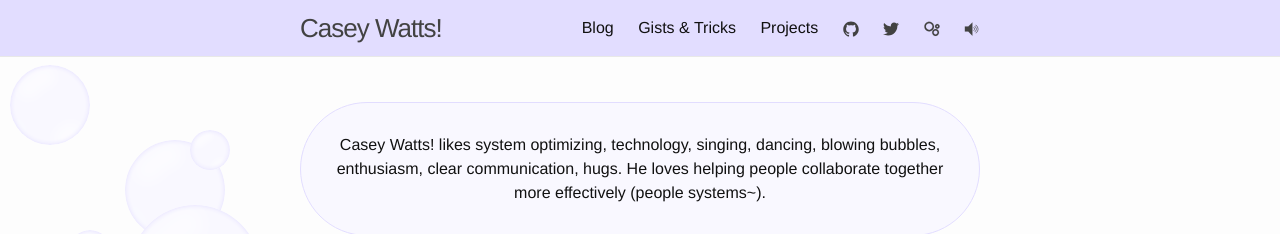
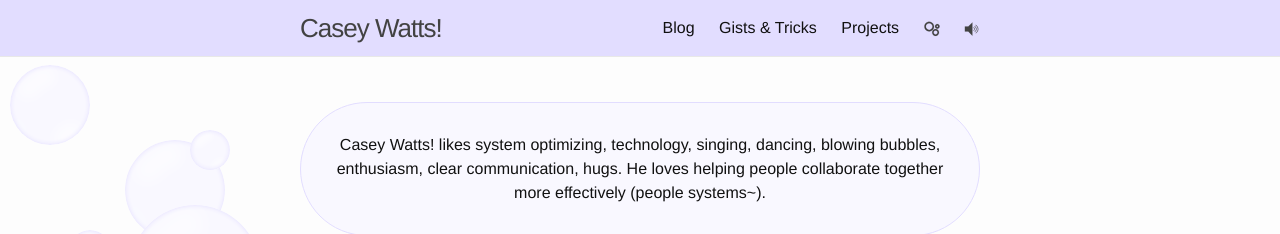
Before and after one commit to caseywatts/caseywatts.github.io, a Jekyll site: the page built from index.html, in a window 1280 px wide. Shown: the top 234 px of the page. Built offline with Jekyll 4.4.1, drawn with Linux system fonts in a browser that asks for light colours.

Commit message:
remove twitter and github from header

```diff
--- a/_includes/header.html
+++ b/_includes/header.html
@@ -20,23 +20,6 @@
           {% endif %}
         {% endfor %}
 
-        <a href="https://github.com/{{ site.github_username }}" class="page-link">
-          <span class="icon  icon--github">
-            <svg viewBox="0 0 16 16">
-              <path fill="#828282" d="M7.999,0.431c-4.285,0-7.76,3.474-7.76,7.761 c0,3.428,2.223,6.337,5.307,7.363c0.388,0.071,0.53-0.168,0.53-0.374c0-0.184-0.007-0.672-0.01-1.32 c-2.159,0.469-2.614-1.04-2.614-1.04c-0.353-0.896-0.862-1.135-0.862-1.135c-0.705-0.481,0.053-0.472,0.053-0.472 c0.779,0.055,1.189,0.8,1.189,0.8c0.692,1.186,1.816,0.843,2.258,0.645c0.071-0.502,0.271-0.843,0.493-1.037 C4.86,11.425,3.049,10.76,3.049,7.786c0-0.847,0.302-1.54,0.799-2.082C3.768,5.507,3.501,4.718,3.924,3.65 c0,0,0.652-0.209,2.134,0.796C6.677,4.273,7.34,4.187,8,4.184c0.659,0.003,1.323,0.089,1.943,0.261 c1.482-1.004,2.132-0.796,2.132-0.796c0.423,1.068,0.157,1.857,0.077,2.054c0.497,0.542,0.798,1.235,0.798,2.082 c0,2.981-1.814,3.637-3.543,3.829c0.279,0.24,0.527,0.713,0.527,1.437c0,1.037-0.01,1.874-0.01,2.129 c0,0.208,0.14,0.449,0.534,0.373c3.081-1.028,5.302-3.935,5.302-7.362C15.76,3.906,12.285,0.431,7.999,0.431z"/>
-            </svg>
-          </span>
-        </a>
-
-        <a href="https://twitter.com/{{ site.twitter_username }}" class="page-link">
-          <span class="icon  icon--twitter">
-            <svg viewBox="0 0 16 16">
-              <path fill="#828282" d="M15.969,3.058c-0.586,0.26-1.217,0.436-1.878,0.515c0.675-0.405,1.194-1.045,1.438-1.809
-              c-0.632,0.375-1.332,0.647-2.076,0.793c-0.596-0.636-1.446-1.033-2.387-1.033c-1.806,0-3.27,1.464-3.27,3.27 c0,0.256,0.029,0.506,0.085,0.745C5.163,5.404,2.753,4.102,1.14,2.124C0.859,2.607,0.698,3.168,0.698,3.767 c0,1.134,0.577,2.135,1.455,2.722C1.616,6.472,1.112,6.325,0.671,6.08c0,0.014,0,0.027,0,0.041c0,1.584,1.127,2.906,2.623,3.206 C3.02,9.402,2.731,9.442,2.433,9.442c-0.211,0-0.416-0.021-0.615-0.059c0.416,1.299,1.624,2.245,3.055,2.271 c-1.119,0.877-2.529,1.4-4.061,1.4c-0.264,0-0.524-0.015-0.78-0.046c1.447,0.928,3.166,1.469,5.013,1.469 c6.015,0,9.304-4.983,9.304-9.304c0-0.142-0.003-0.283-0.009-0.423C14.976,4.29,15.531,3.714,15.969,3.058z"/>
-            </svg>
-          </span>
-        </a>
-
         <a href="/bubbles" class="page-link">
           <span class="icon">
             {% include bubbles.svg %}
```
